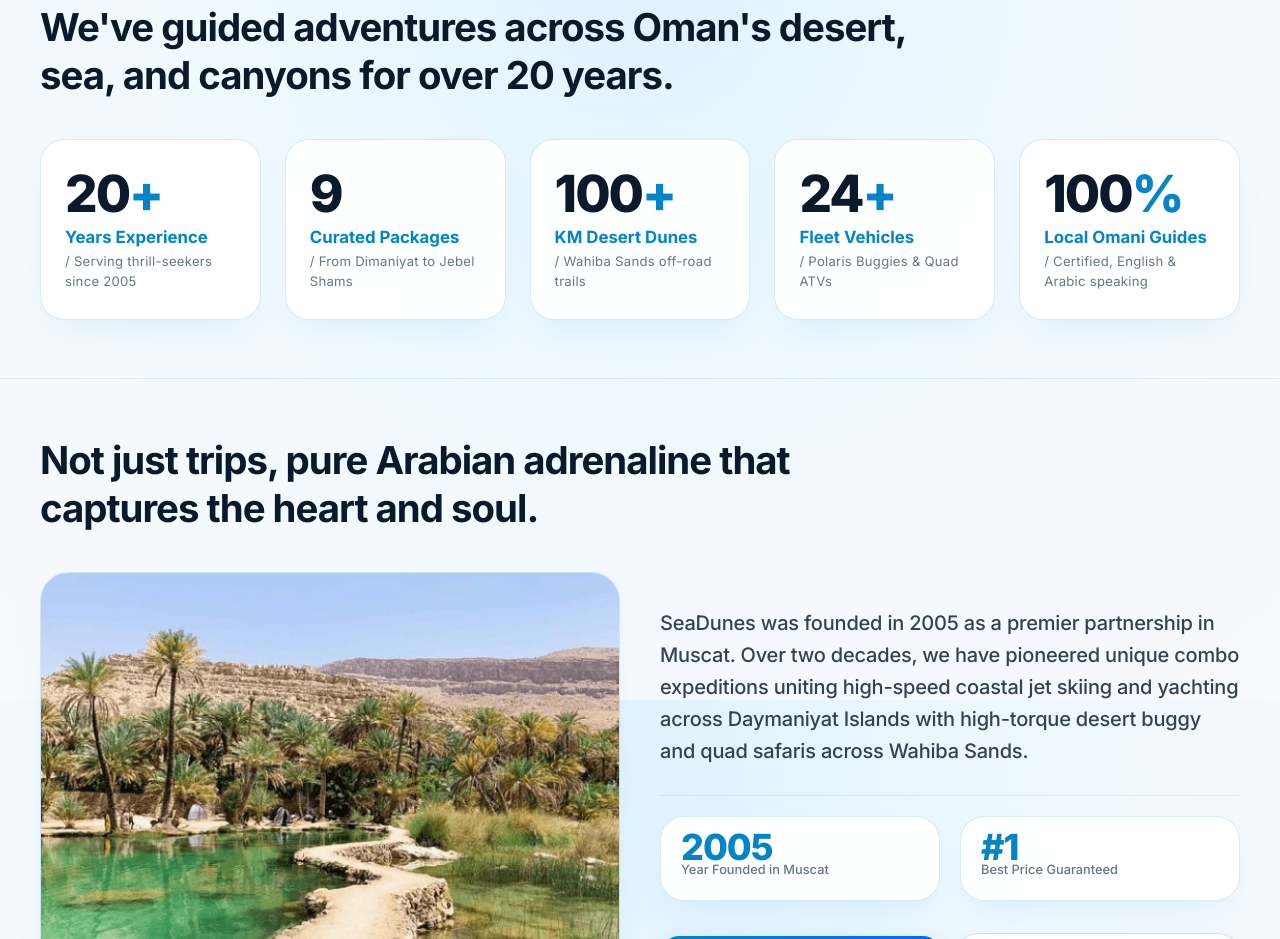
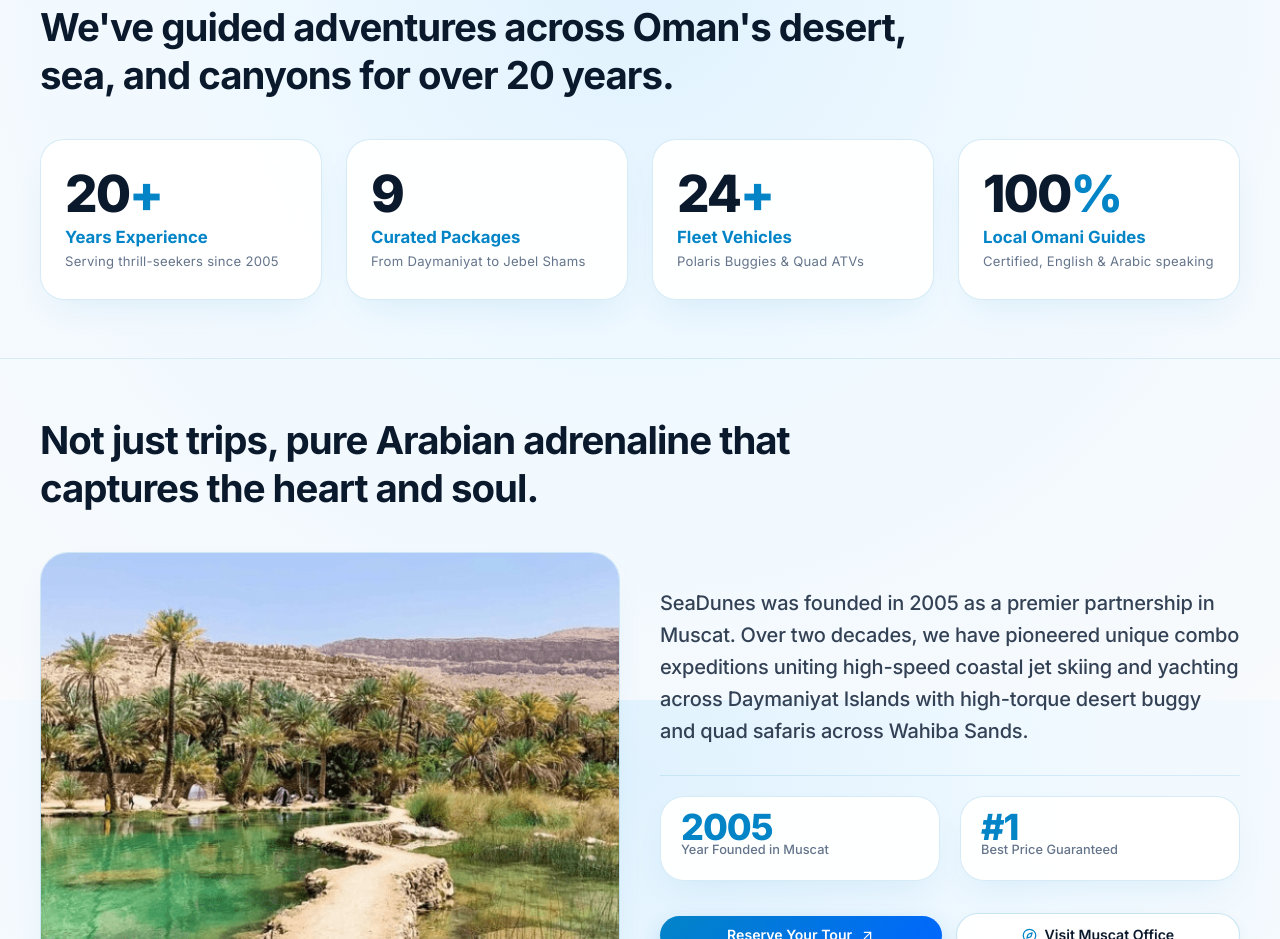
Before and after one commit to ahmv-hq/SeaDunes-Oman, a React (Vite) app: page / in a window 1280 px wide. Shown: the part 900-1839 px from the top of the page. Built offline with nearby package versions, Linux system fonts and the light colour scheme.

Commit message:
feat: remove KM Desert Dunes milestone stat card

```diff
--- a/src/data/seadunesData.js
+++ b/src/data/seadunesData.js
@@ -14,11 +14,10 @@ export const companyInfo = {
   instagram: "@active.oman.drive",
   instagramUrl: "https://www.instagram.com/active.oman.drive",
   stats: [
-    { value: "20+", label: "Years Experience", sub: "/ Serving thrill-seekers since 2005" },
-    { value: "9", label: "Curated Packages", sub: "/ From Dimaniyat to Jebel Shams" },
-    { value: "100+", label: "KM Desert Dunes", sub: "/ Wahiba Sands off-road trails" },
-    { value: "24+", label: "Fleet Vehicles", sub: "/ Polaris Buggies & Quad ATVs" },
-    { value: "100%", label: "Local Omani Guides", sub: "/ Certified, English & Arabic speaking" }
+    { value: "20+", label: "Years Experience", sub: "Serving thrill-seekers since 2005" },
+    { value: "9", label: "Curated Packages", sub: "From Daymaniyat to Jebel Shams" },
+    { value: "24+", label: "Fleet Vehicles", sub: "Polaris Buggies & Quad ATVs" },
+    { value: "100%", label: "Local Omani Guides", sub: "Certified, English & Arabic speaking" }
   ]
 };
 
```
